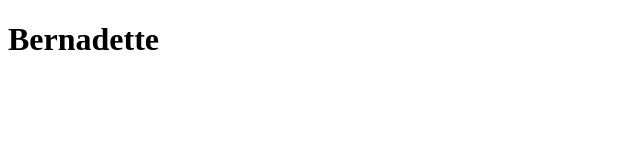
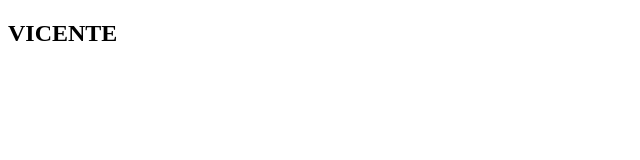
Before and after one commit to badetskie/bernadettevicente, a plain HTML site: page index.html in a window 1280 px wide. Shown: the whole page, without its empty margins (0-640 px from the left). Drawn offline with Linux system fonts and the light colour scheme.

Commit message:
h2 added

```diff
--- a/index.html
+++ b/index.html
@@ -7,6 +7,6 @@
     <title>Document</title>
 </head>
 <body>
-    <h1>Bernadette</h1>
+    <h2>VICENTE</h2>
 </body>
 </html>
```
